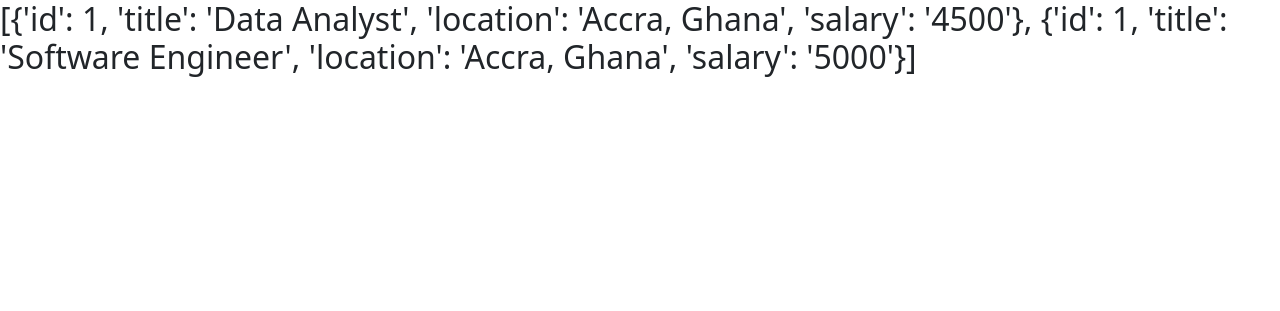
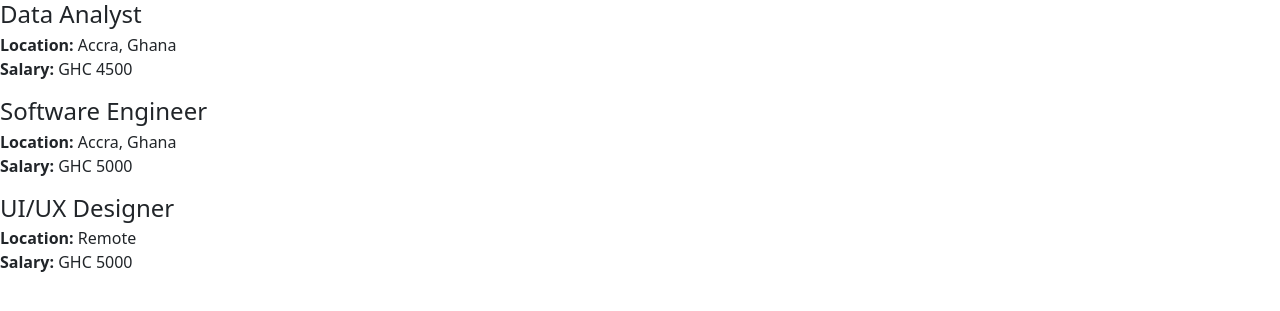
Before and after one commit to kwablah8/Careers_Page, a Flask app: page / in a window 1280 px wide. Shown: the top 311 px of the page. Run offline with Flask 3, Linux system fonts and the light colour scheme.

Commit message:
customize html tags with jinja template

```diff
--- a/app.py
+++ b/app.py
@@ -6,13 +6,19 @@ JOBS = [
         'id': 1,
         'title': 'Data Analyst',
         'location': 'Accra, Ghana',
-        'salary': '4500'
+        'salary': 'GHC 4500'
     },
     {
         'id': 1,
         'title': 'Software Engineer',
         'location': 'Accra, Ghana',
-        'salary': '5000'
+        'salary': 'GHC 5000'
+    },
+    {
+        'id': 1,
+        'title': 'UI/UX Designer',
+        'location': 'Remote',
+        'salary': 'GHC 5000'
     }
 ]
 
--- a/templates/home.html
+++ b/templates/home.html
@@ -11,7 +11,9 @@
 
 <body>
     <div>
-        <h2>{{jobs}}</h2>
+        {% for job in jobs %}
+        {% include 'jobitem.html' %}
+        {% endfor %}
     </div>
     <script src="https://cdn.jsdelivr.net/npm/bootstrap@5.2.3/dist/js/bootstrap.bundle.min.js"
         integrity="sha384-kenU1KFdBIe4zVF0s0G1M5b4hcpxyD9F7jL+jjXkk+Q2h455rYXK/7HAuoJl+0I4"
--- /dev/null
+++ b/templates/jobitem.html
@@ -0,0 +1,13 @@
+<div style="margin-bottom: 16px;">
+    <h4 style="margin-bottom: 4px;">
+        {{job['title']}}
+    </h4>
+    <div>
+        <b>Location: </b>{{job['location']}}
+    </div>
+    {% if 'salary' in job %}
+    <div>
+        <b>Salary: </b>{{job['salary']}}
+    </div>
+    {% endif %}
+</div>
```
